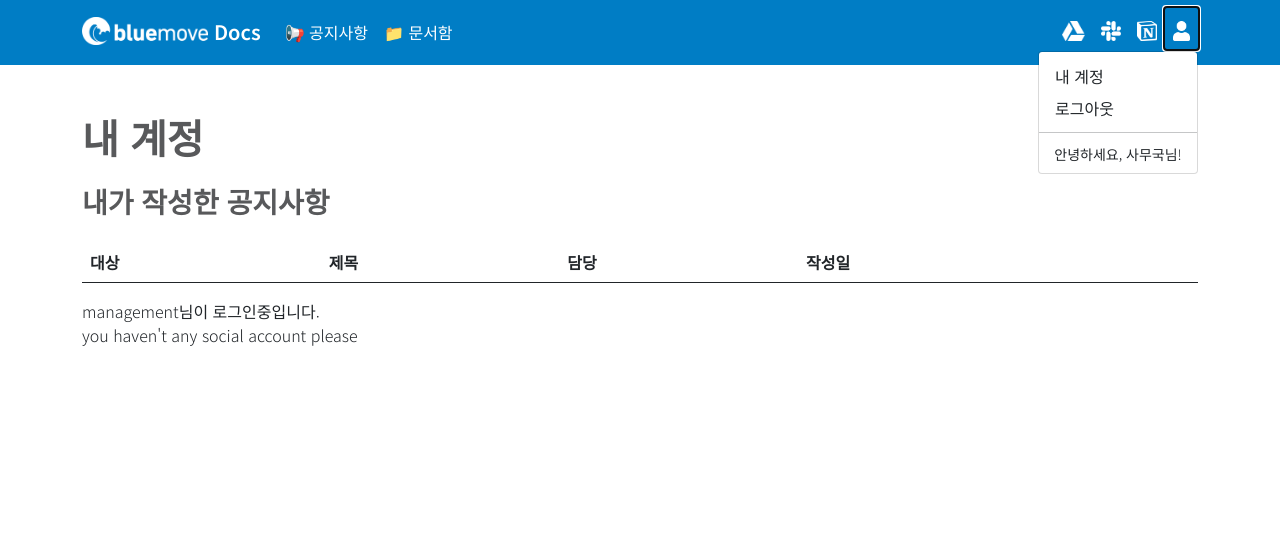
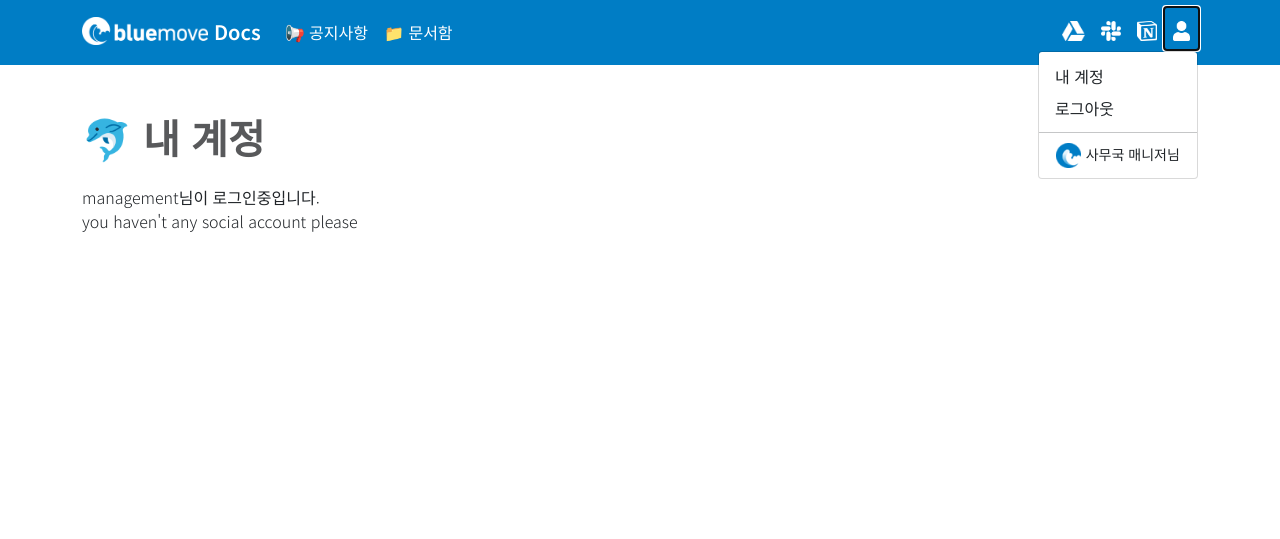
Before and after one commit to bluemove-yomin/bluemovedocs, a Django app: page /users/1/myaccount/ in a window 1280 px wide, after a click that opens the changed part. Shown: the top 539 px of the page. Run offline with Django 3.2, Linux system fonts and the light colour scheme; a user stored in the database is signed in; data comes from the database, SQL or seed files in the repository; both versions use the stored data as it was after the commit; data that the repository does not hold is empty; some libraries are stand-ins or nearby versions.

Commit message:
navbar 프로필사진 및 이름 표시

```diff
--- a/bluemovedocs/bluemovedocs/urls.py
+++ b/bluemovedocs/bluemovedocs/urls.py
@@ -23,6 +23,6 @@ urlpatterns = [
     path('', include('home.urls')),
     path('notice/', include('notice.urls')),
     path('box/', include('box.urls')),
-    path('account/', include('allauth.urls')),
+    path('accounts/', include('allauth.urls')),
     path('users/', include('users.urls')),
 ] + static(settings.MEDIA_URL, document_root=settings.MEDIA_ROOT)
--- a/bluemovedocs/box/templates/box/main.html
+++ b/bluemovedocs/box/templates/box/main.html
@@ -6,7 +6,7 @@
         <h1 class="mb-4" style="font-weight: 600; color: #58595B;">📁 문서함</h1>
         {% include 'shared/_boxcard.html' %}
     </div>
-    {% if user.is_authenticated %}
+    {% if perms.box %}
     <div class="container-md d-grid sm-flex justify-content-sm-end mt-5">
         <a href="{% url 'box:write' %}" class="btn btn-outline-primary">생성하기</a>
     </div>
--- a/bluemovedocs/box/templates/box/read.html
+++ b/bluemovedocs/box/templates/box/read.html
@@ -129,7 +129,7 @@
         <h1 class="mb-4" style="font-weight: 600; color: #58595B;">📁 문서함</h1>
         {% include 'shared/_boxcard.html' %}
     </div>
-    {% if user.is_authenticated %}
+    {% if perms.box %}
     <div class="container-md d-grid sm-flex justify-content-sm-end mt-5">
         <a href="{% url 'box:write' %}" class="btn btn-outline-primary">생성하기</a>
     </div>
--- a/bluemovedocs/home/templates/base.html
+++ b/bluemovedocs/home/templates/base.html
@@ -174,6 +174,10 @@
                 left: 0;
                 min-height: 300px;
             }
+            .dropdown-menu {
+                padding-top: 0.5rem;
+                padding-bottom: 0.65rem;
+            }
             .dropdown-item:hover {
                 font-weight: 600;
             }
--- a/bluemovedocs/home/templates/shared/_mynoticestable.html
+++ /dev/null
@@ -1,159 +0,0 @@
-<!--
-0~768px noticetable-list 출력
-769px~ noticetable-table 출력
- -->
-
-<!-- noticetable-table -->
-<div class="table-responsive" id="noticetable-table">
-    <table class="table">
-        <thead>
-            <tr>
-                <th scope="col">대상</th>
-                <th scope="col">제목</th>
-                <th scope="col">담당</th>
-                <th scope="col">작성일</th>
-                <th class="text-center" scope="col"></th>
-            </tr>
-        </thead>
-        <tbody>
-            {% for notice in my_notices %}
-            <tr>
-                <th scope="row">
-                    {% if notice.category == 'bluemover' %}
-                    블루무버
-                    {% endif %}
-                    {% if notice.category == 'posongvi' %}
-                    뽀송비 학생
-                    {% endif %}
-                    {% if notice.category == 'applicant' %}
-                    블루무버 희망자
-                    {% endif %}
-                </th>
-                <td><a href="{% url 'notice:read' notice.id %}">{{ notice.title }}</a></td>
-                <td>
-                    {% if not notice.writer.first_name == '' %}
-                    {{ notice.writer.last_name }}{{ notice.writer.first_name }}
-                    {% else %}
-                    {{ notice.writer }}
-                    {% endif %}
-                </td>
-                <td>
-                    {% if notice.created_at == notice.updated_at %}
-                    {{ notice.created_at }}
-                    {% else %}
-                    {{ notice.created_at }} <small>({{ notice.updated_at }} 수정)</small>
-                    {% endif %}
-                </td>
-                <td>
-                    {% if user.is_authenticated %}
-                    <!-- Button trigger modal -->
-                    <div class="text-center">
-                        <a class="bookmark" href="{% url 'notice:notice_favorite' notice.id %}?next={{ request.path }}">
-                            {% if user in notice.favorite_user_set.all %}
-                            <i class="fas fa-bookmark"></i>
-                            {% else %}
-                            <i class="far fa-bookmark"></i>
-                            {% endif %}
-                        </a>
-                    </div>
-                    {% else %}
-                    <div class="text-center">
-                        <a type="button" class="bookmark" data-bs-toggle="modal" data-bs-target="#tableloginModal">
-                            <i class="far fa-bookmark"></i>
-                        </a>
-                    </div>
-                    <!-- Modal -->
-                    <div class="modal fade" id="tableloginModal" tabindex="-1" aria-labelledby="tableloginModalLabel" aria-hidden="true">
-                        <div class="modal-dialog">
-                        <div class="modal-content">
-                            <div class="modal-header">
-                            <h5 class="modal-title" id="tableloginModalLabel" style="font-weight: 600;">🔑 로그인 필요</h5>
-                            <button type="button" class="btn-close" data-bs-dismiss="modal" aria-label="Close"></button>
-                            </div>
-                            <div class="modal-body">
-                                로그인이 필요한 작업입니다.<br>로그인하시겠어요?
-                            </div>
-                            <div class="modal-footer">
-                            <a type="button" class="btn btn-outline-secondary" data-bs-dismiss="modal">앗, 잠시만요.</a>
-                            <a type="button" href="{% url 'account_login' %}?next={{ request.path }}" class="btn btn-outline-primary">네, 로그인할게요!</a>
-                            </div>
-                        </div>
-                        </div>
-                    </div>
-                    {% endif %}
-                </td>
-            </tr>
-            {% endfor %}
-        </tbody>
-    </table>
-</div>
-
-
-<!-- noticetable-list -->
-<div class="list-group list-group-flush pt-2" id="noticetable-list">
-    {% for notice in my_notices %}
-    <div class="list-group-item px-0">
-        <div class="d-flex w-100 justify-content-between">
-            <p class="mb-1" style="font-weight: 600;">
-                {% if notice.category == 'bluemover' %}
-                블루무버
-                {% endif %}
-                {% if notice.category == 'posongvi' %}
-                뽀송비 학생
-                {% endif %}
-                {% if notice.category == 'applicant' %}
-                블루무버 희망자
-                {% endif %}
-            </p>
-            {% if user.is_authenticated %}
-            <!-- Button trigger modal -->
-            <a class="bookmark" href="{% url 'notice:notice_favorite' notice.id %}?next={{ request.path }}">
-                {% if user in notice.favorite_user_set.all %}
-                <p class="mb-1"><i class="fas fa-bookmark"></i></p>
-                {% else %}
-                <p class="mb-1"><i class="far fa-bookmark"></i></p>
-                {% endif %}
-            </a>
-            {% else %}
-            <a type="button" class="bookmark" data-bs-toggle="modal" data-bs-target="#listloginModal">
-                <p class="mb-1"><i class="far fa-bookmark"></i></p>
-            </a>
-            <!-- Modal -->
-            <div class="modal fade" id="listloginModal" tabindex="-1" aria-labelledby="listloginModalLabel" aria-hidden="true">
-                <div class="modal-dialog">
-                    <div class="modal-content">
-                        <div class="modal-header">
-                            <h5 class="modal-title" id="listloginModalLabel" style="font-weight: 600;">🔑 로그인 필요</h5>
-                            <button type="button" class="btn-close" data-bs-dismiss="modal" aria-label="Close"></button>
-                        </div>
-                        <div class="modal-body">
-                            로그인이 필요한 작업입니다.<br>로그인하시겠어요?
-                        </div>
-                        <div class="modal-footer">
-                            <a type="button" class="btn btn-outline-secondary" data-bs-dismiss="modal">앗, 잠시만요.</a>
-                            <a type="button" href="{% url 'account_login' %}?next={{ request.path }}" class="btn btn-outline-primary">네, 로그인할게요!</a>
-                        </div>
-                    </div>
-                </div>
-            </div>
-            {% endif %}
-        </div>
-        <h5 class="mb-1"><a href="{% url 'notice:read' notice.id %}">{{ notice.title }}</a></h5>
-        <div class="d-flex w-100 justify-content-between">
-            <small>
-                {% if not notice.writer.first_name == '' %}
-                {{ notice.writer.last_name }}{{ notice.writer.first_name }}
-                {% else %}
-                {{ notice.writer }}
-                {% endif %}
-                │
-                {% if notice.created_at == notice.updated_at %}
-                {{ notice.created_at }}
-                {% else %}
-                {{ notice.created_at }} ({{ notice.updated_at }} 수정)
-                {% endif %}
-            </small>
-        </div>
-    </div>
-    {% endfor %}
-</div>
--- a/bluemovedocs/home/templates/shared/_navbarside.html
+++ b/bluemovedocs/home/templates/shared/_navbarside.html
@@ -43,12 +43,23 @@
             </li>
             <li><hr class="dropdown-divider"></li>
             <li class="text-center">
+                {% if perms.notice %}
+                <img height="25" src="/static/images/favicons/favicon-32x32.png">
+                {% endif %}
+                {% for account in user.socialaccount_set.all %}
+                <img height="25" src="{{ account.get_avatar_url|add:'-rg-br100' }}"/>
+                {% endfor %}
                 <small>
-                    {% if not user.first_name == '' %}
-                    안녕하세요, {{ user.last_name }}{{ user.first_name }}님!
-                    {% else %}
-                    안녕하세요, {{ user }}님!
+                    {% if perms.notice %}
+                    {{ user.first_name }} 매니저님
                     {% endif %}
+                    {% for account in user.socialaccount_set.all %}
+                        {% if account.extra_data.hd == 'bluemove.or.kr' %}
+                        {{ account.extra_data.name }} 블루무버님
+                        {% else %}
+                        {{ account.extra_data.name }} 게스트님
+                        {% endif %}
+                    {% endfor %}
                 </small>
             </li>
         </ul>
--- a/bluemovedocs/notice/templates/notice/main.html
+++ b/bluemovedocs/notice/templates/notice/main.html
@@ -6,7 +6,7 @@
         <h1 class="mb-4" style="font-weight: 600; color: #58595B;">📢 공지사항</h1>
         {% include 'shared/_noticetable.html' %}
     </div>
-    {% if user.is_authenticated %}
+    {% if perms.notice %}
     <div class="container-md d-grid sm-flex justify-content-sm-end mt-5">
         <a href="{% url 'notice:write' %}" class="btn btn-outline-primary">작성하기</a>
     </div>
--- a/bluemovedocs/notice/templates/notice/read.html
+++ b/bluemovedocs/notice/templates/notice/read.html
@@ -155,7 +155,7 @@
         <h1 class="mb-4" style="font-weight: 600; color: #58595B;">📢 공지사항</h1>
         {% include 'shared/_noticetable.html' %}
     </div>
-    {% if user.is_authenticated %}
+    {% if perms.notice %}
     <div class="container-md d-grid sm-flex justify-content-sm-end mt-5">
         <a href="{% url 'notice:write' %}" class="btn btn-outline-primary">작성하기</a>
     </div>
--- a/bluemovedocs/users/templates/users/myaccount.html
+++ b/bluemovedocs/users/templates/users/myaccount.html
@@ -3,10 +3,9 @@
 {% include 'shared/_navbar4home.html' %}
 <main class="px-2 px-md-5">
     <div class="container-md mt-5">
-        <h1 class="mb-4" style="font-weight: 600; color: #58595B;">내 계정</h1>
+        <h1 class="mb-4" style="font-weight: 600; color: #58595B;">🐬 내 계정</h1>
         {% if user.is_authenticated %}
-        <h3 class="mb-4" style="font-weight: 600; color: #58595B;">내가 작성한 공지사항</h3>
-        {% include 'shared/_mynoticestable.html' %}
+
 
         <span>{{ user }}님이 로그인중입니다.</span>
 
@@ -15,13 +14,17 @@
          {% comment %} show avatar from url {% endcomment %}
          <h2 style="text-transform:capitalize;">{{ account.provider }} account data</h2>
 
-         <p><img width="50" height="50" src="{{ account.get_avatar_url }}"/></p>
+         <p><img src="{{ account.get_avatar_url|add:'-rg-br100' }}"/></p>
 
          <p>UID: <a href="{{ account.extra_data.link }}">{{ account.uid }}</a></p>
 
-         <p>Username: {{ account.extra_data.username }}</p>
-          <p>First Name: {{ account.extra_data.first_name }}</p>
-          <p>Last Name: {{ account.extra_data.last_name }}</p>
+         <p>Username: {{ account.extra_data.name }}</p>
+          <p>First Name: {{ account.extra_data.given_name }}</p>
+          <p>Last Name: {{ account.extra_data.family_name }}</p>
+          <p>E-mail: {{ account.extra_data.email }}</p>
+          <p>DATE_JOINED: {{ account.date_joined }}</p>
+          <p>LAST_LOGIN: {{ account.last_login }}</p>
+          <p>블루무버 여부: {{ account.extra_data.hd }}</p>
 
           <p>Dashboard Link:
           <a href="{{ account.extra_data.link }}">{{ account.extra_data.link }}</a></p>
```
Also changed, not shown: bluemovedocs/db.sqlite3.
